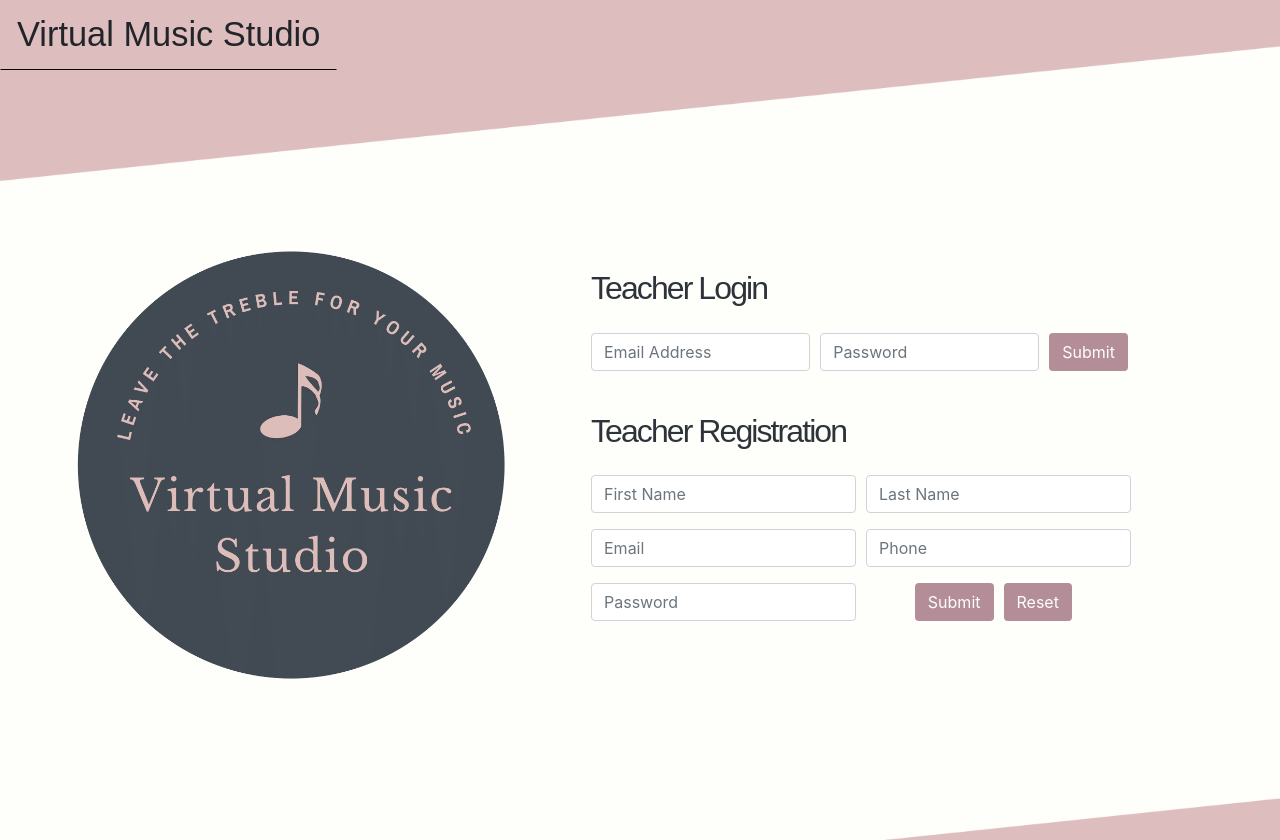
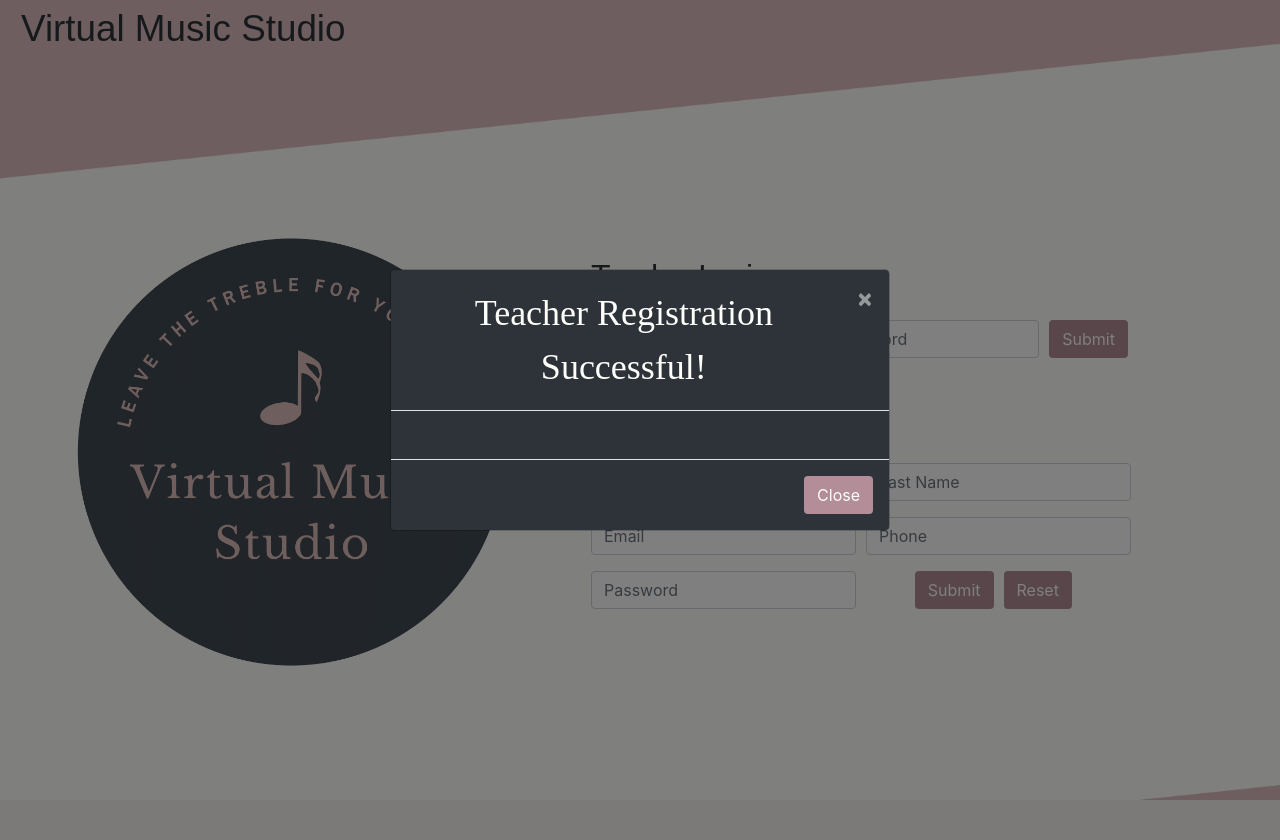
Before and after one commit to violatido/Virtual_Music_Studio, a Flask app: page /teacher-portal in a window 1280 px wide. Shown: the top 840 px of the page. After the commit the page ends 800 px from the top, so only its background shows below. Run offline with Flask 2, Linux system fonts and the light colour scheme; data that the repository does not hold is empty; some libraries are stand-ins or nearby versions.

Commit message:
styles modal windows

```diff
--- a/static/css/VMS.css
+++ b/static/css/VMS.css
@@ -30,6 +30,7 @@
     height: 100px;
 } /*gradient nav bar*/
 
+
 .left-nav-col {
     /* border: 3px green solid; */
     display: flex;
@@ -49,14 +50,17 @@
 
 .home-btn-2 {
     color: #2D3339;
-    font-size: 2.15em;
+    font-size: 2.3em;
     font-weight: lighter;
     border-radius: 0px;
+    padding: 0%;
+    margin-left: 20px;
 }
 
 .home-btn-1:hover {
     border-bottom: 1px black solid;
     transition: 1.5s ease;
+
 }
 
 .home-btn-2:hover {
@@ -72,7 +76,7 @@
 .standard-btn:hover {
     color: white;
     background-color: #7B6C76;
-    transition: 2s ease;
+    transition: .75s ease;
 }
 
 .profile-return-btn:hover {
@@ -103,6 +107,37 @@ h3 {
 li {
     font-size: 1em;
 }
+
+.modal-content {
+    background-color: #2D3339;
+}
+
+.modal-title {
+    font-family: 'Libre Baskerville', serif;
+    font-size: 2.25em;
+    display: flex;
+    justify-content: center;
+    color: #FEFEFA;
+}
+
+.close-btn {
+    color: #FEFEFA;
+}
+
+.close-btn:hover{
+    color: #FEFEFA;
+}
+
+#teacher_added_response {
+    color: #FEFEFA;
+    font-family: 'Archivo Narrow', sans-serif;
+    font-size: 1.05em;
+}
+
+#modal-button {
+    color: #B38D97;
+    color: #FEFEFA;
+}
 /*____________________________________________________Homepage____________________________________________________*/
 
 .homepage-background {
@@ -118,16 +153,17 @@ li {
 } /* skewed homepage background */
 
 .homepage-nav-button {
-    font-size: 1.2em;
+    font-size: 1.8em;
     color: #2D3339;
     border-radius: 0px;
     font-weight: lighter;
+    padding: 0%;
+    margin-left: 20px;
 } /* Student/teacher homepage buttons */
 
 .homepage-nav-button:hover {
     border-bottom: 1px black solid;
     transition: 1.5s ease;
-    font-size: 1.4
 }
 
 #main-homepage-row {
--- a/templates/teacher-portal.html
+++ b/templates/teacher-portal.html
@@ -80,33 +80,24 @@
   <div class="modal-dialog modal-dialog-centered" role="document">
     <div class="modal-content">
       <div class="modal-header">
-        <h5 class="modal-title" id="teacher_reg_buttonTitle">Registration Successful!</h5>
+        <h5 class="modal-title text-center" id="teacher_reg_buttonTitle">Teacher Registration Successful!</h5>
         <button type="button" class="close" data-dismiss="modal" aria-label="Close">
-          <span aria-hidden="true">&times;</span>
+          <span class="close-btn" aria-hidden="true">&times;</span>
         </button>
       </div>
       <div class="modal-body">
         <p id="teacher_added_response"></p>
       </div>
       <div class="modal-footer">
-        <button type="button" class="btn standard-btn btn-secondary" data-dismiss="modal">Close</button>
+        <button type="button" id="modal-button" class="btn standard-btn" data-dismiss="modal">Close</button>
       </div>
     </div>
   </div>
 </div>
+
+<script>
+  $(document).ready(function(){
+      $("#teacher_reg_button").modal('show');
+  });
+</script>
 {% endblock %}
-
-
-{#<!-- <div id="teacher_reg_form">
-  <form id="create_teacher">
-    <h3>Teacher Registration Form</h3>
-    First name: <input type="text" id="teacher_fname" name="teacher_fname"> <br>
-    Last name: <input type="text" id="teacher_lname" name="teacher_lname"> <br>
-    Email: <input type="email" id="teacher_email" name="teacher_email"> <br>
-    Phone (optional): <input type="text" id="teacher_phone" name="teacher_phone" value="000-000-0000"> <br>
-    Password: <input type="text" id="teacher_password" name="teacher_password"> <br>
-    <input type="submit" value="submit">
-    <input type="reset" value="reset">
-  </form>
-  <h3 id="teacher_added_response"></h3>
-</div> -->#}
```
Also changed, not shown: static/js/VMS-ajax.js (+0 -12 lines), templates/student-portal.html (+4 -25 lines).
